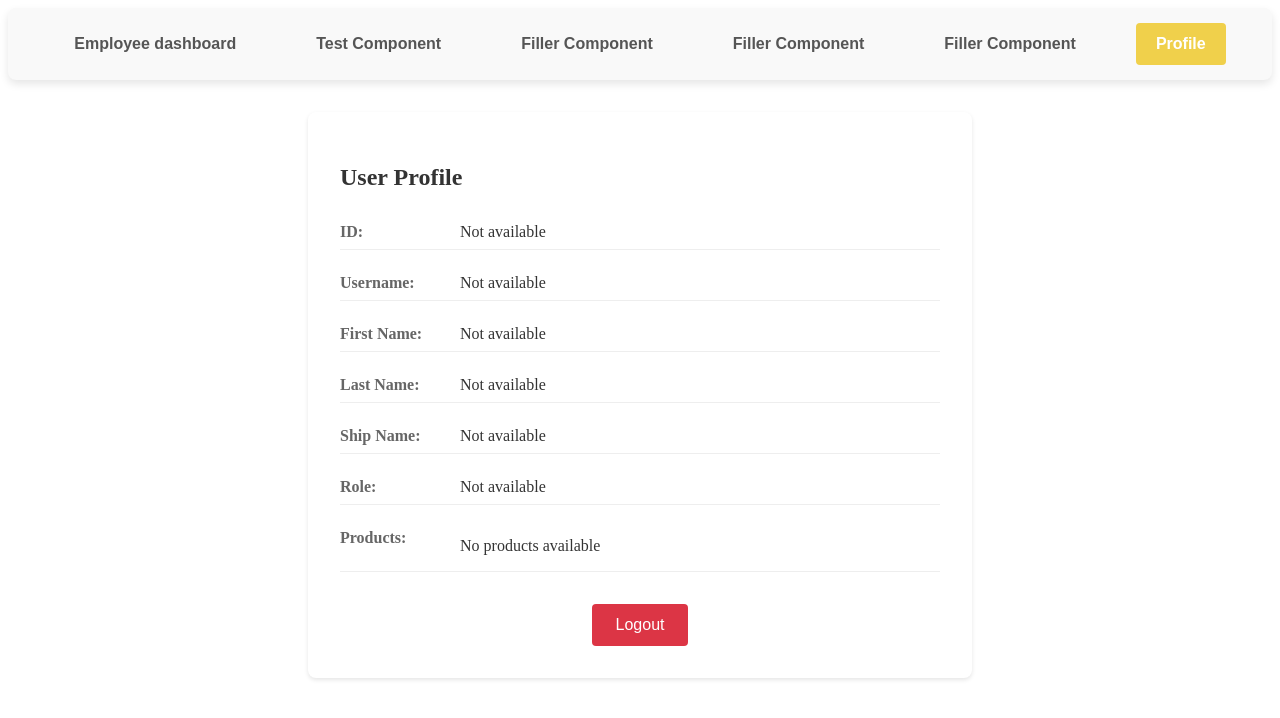
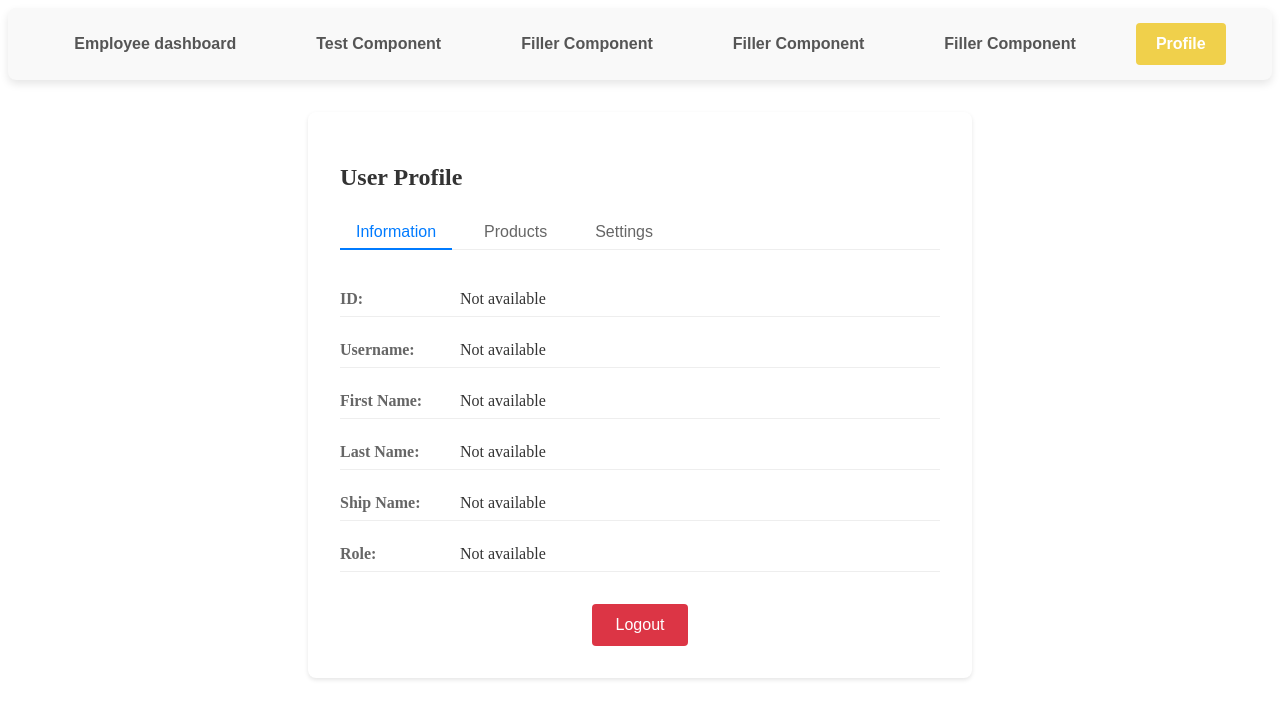
Before and after one commit to sofiane-atari/periskalacademy, an Angular app in the folder periskal-application/frontend/Periskal-frontend/: page /profile in a window 1280 px wide. Shown: the top 718 px of the page. Built offline with nearby package versions, Linux system fonts and the light colour scheme.

Commit message:
feat: Enhance user profile with tabbed navigation for information, products, and settings

```diff
--- a/periskal-application/frontend/Periskal-frontend/src/app/components/profile/profile.component.css
+++ b/periskal-application/frontend/Periskal-frontend/src/app/components/profile/profile.component.css
@@ -74,3 +74,65 @@ h2 {
 .logout-button:hover {
   background-color: #c82333;
 }
+
+.profile-header {
+  margin-bottom: 2rem;
+}
+
+.tabs {
+  display: flex;
+  gap: 1rem;
+  margin-top: 1rem;
+  border-bottom: 1px solid #eee;
+}
+
+.tab-button {
+  padding: 0.5rem 1rem;
+  border: none;
+  background: none;
+  cursor: pointer;
+  color: #666;
+  font-size: 1rem;
+  position: relative;
+}
+
+.tab-button.active {
+  color: #007bff;
+}
+
+.tab-button.active::after {
+  content: '';
+  position: absolute;
+  bottom: -1px;
+  left: 0;
+  right: 0;
+  height: 2px;
+  background-color: #007bff;
+}
+
+.products-grid {
+  display: grid;
+  grid-template-columns: repeat(auto-fill, minmax(200px, 1fr));
+  gap: 1rem;
+  padding: 1rem 0;
+}
+
+.product-card {
+  background: #f8f9fa;
+  padding: 1rem;
+  border-radius: 8px;
+  text-align: center;
+}
+
+.no-products {
+  text-align: center;
+  color: #666;
+  padding: 2rem;
+}
+
+.settings-placeholder {
+  text-align: center;
+  color: #666;
+  padding: 2rem;
+  font-style: italic;
+}
--- a/periskal-application/frontend/Periskal-frontend/src/app/components/profile/profile.component.html
+++ b/periskal-application/frontend/Periskal-frontend/src/app/components/profile/profile.component.html
@@ -1,6 +1,15 @@
 <div class="profile-container">
+  <div class="profile-header">
     <h2>User Profile</h2>
-  <div class="profile-info">
+    <div class="tabs">
+      <button class="tab-button" [class.active]="activeTab === 'info'" (click)="setActiveTab('info')">Information</button>
+      <button class="tab-button" [class.active]="activeTab === 'products'" (click)="setActiveTab('products')">Products</button>
+      <button class="tab-button" [class.active]="activeTab === 'settings'" (click)="setActiveTab('settings')">Settings</button>
+    </div>
+  </div>
+
+  <div [ngSwitch]="activeTab">
+    <div *ngSwitchCase="'info'" class="profile-info">
       <div class="info-row">
         <span class="label">ID:</span>
         <span class="value">{{userProfile.id}}</span>
@@ -25,21 +34,27 @@
         <span class="label">Role:</span>
         <span class="value">{{userProfile.role}}</span>
       </div>
-    <div class="info-row products-row">
-      <span class="label">Products:</span>
-      <div class="value products-list">
+    </div>
+
+    <div *ngSwitchCase="'products'" class="products-section">
+      <div class="products-grid">
         @if (userProfile.products?.length) {
-              <ul>
           @for (product of userProfile.products; track product) {
-                      <li>{{product}}</li>
+            <div class="product-card">
+              <h4>{{product}}</h4>
+            </div>
           }
-              </ul>
         } @else {
-              <span>No products available</span>
+          <p class="no-products">No products available</p>
         }
       </div>
     </div>
+
+    <div *ngSwitchCase="'settings'" class="settings-section">
+      <p class="settings-placeholder">Settings will be available in a future update.</p>
     </div>
+  </div>
+
   <div class="logout-container">
     <button class="logout-button" (click)="logout()">Logout</button>
   </div>
--- a/periskal-application/frontend/Periskal-frontend/src/app/components/profile/profile.component.ts
+++ b/periskal-application/frontend/Periskal-frontend/src/app/components/profile/profile.component.ts
@@ -14,6 +14,7 @@ import { AuthenticateResponse } from '../../models/authenticate-response.model';
 })
 export class ProfileComponent implements OnInit {
   userProfile: Partial<AuthenticateResponse> = {};
+  activeTab: 'info' | 'products' | 'settings' = 'info';
 
   constructor(
     private jwtDecoderService: JwtDecoderService,
@@ -44,6 +45,10 @@ export class ProfileComponent implements OnInit {
 
   }
 
+  setActiveTab(tab: 'info' | 'products' | 'settings') {
+    this.activeTab = tab;
+  }
+
   logout() {
     this.authService.logout();
     this.router.navigate(['/login']); // there is probably a better way to do this but this works for now
```
Lines whose indentation alone changed are shown as unchanged.
